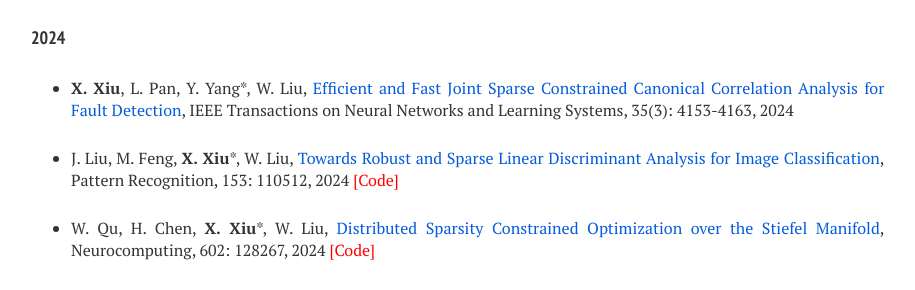
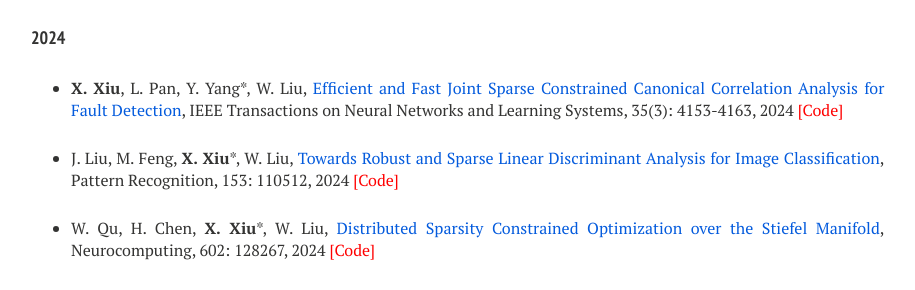
Before and after one commit to xianchaoxiu/xianchaoxiu.github.io, a Jekyll site: the page built from publications/index.md, in a window 1280 px wide and 900 px high, scrolled down 1058 px. Shown: the part 161-451 px from the top of the window, without its empty margins (289-1204 px from the left). Built offline with Jekyll 4.4.1, drawn with Linux system fonts in a browser that asks for light colours; nearby versions of some CDN libraries.

Commit message:
Update index.md

```diff
--- a/publications/index.md
+++ b/publications/index.md
@@ -45,7 +45,7 @@ share: false
 
 #### 2024
 
-* <b>X. Xiu</b>, L. Pan, Y. Yang*, W. Liu, <a href="https://doi.org/10.1109/TNNLS.2022.3201881" class="textlink" target="_blank">Efficient and Fast Joint Sparse Constrained Canonical Correlation Analysis for Fault Detection</a>, IEEE Transactions on Neural Networks and Learning Systems, 35(3): 4153-4163, 2024  <br>
+* <b>X. Xiu</b>, L. Pan, Y. Yang*, W. Liu, <a href="https://doi.org/10.1109/TNNLS.2022.3201881" class="textlink" target="_blank">Efficient and Fast Joint Sparse Constrained Canonical Correlation Analysis for Fault Detection</a>, IEEE Transactions on Neural Networks and Learning Systems, 35(3): 4153-4163, 2024 <a href="https://github.com/xianchaoxiu/JSCCCA" class="textlink" target="_blank" style="color: red;">[Code]</a><br>
 
 * J. Liu, M. Feng, <b>X. Xiu</b>*, W. Liu, <a href="https://doi.org/10.1016/j.patcog.2024.110512" class="textlink" target="_blank">Towards Robust and Sparse Linear Discriminant Analysis for Image Classification</a>, Pattern Recognition, 153: 110512, 2024  <a href="https://github.com/EMXlight/RSLDAplus" class="textlink" target="_blank" style="color: red;">[Code]</a><br>
 
```
